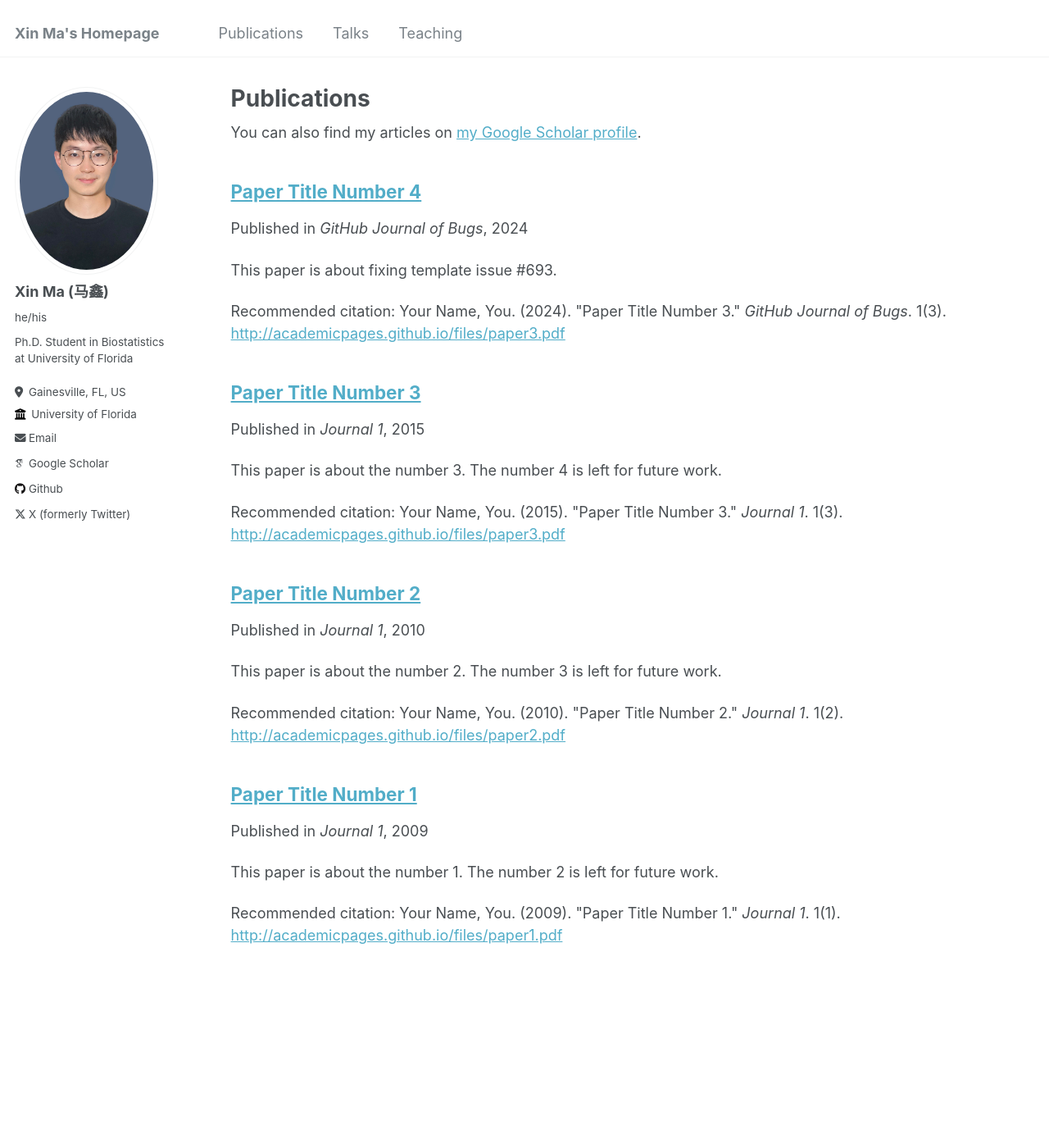
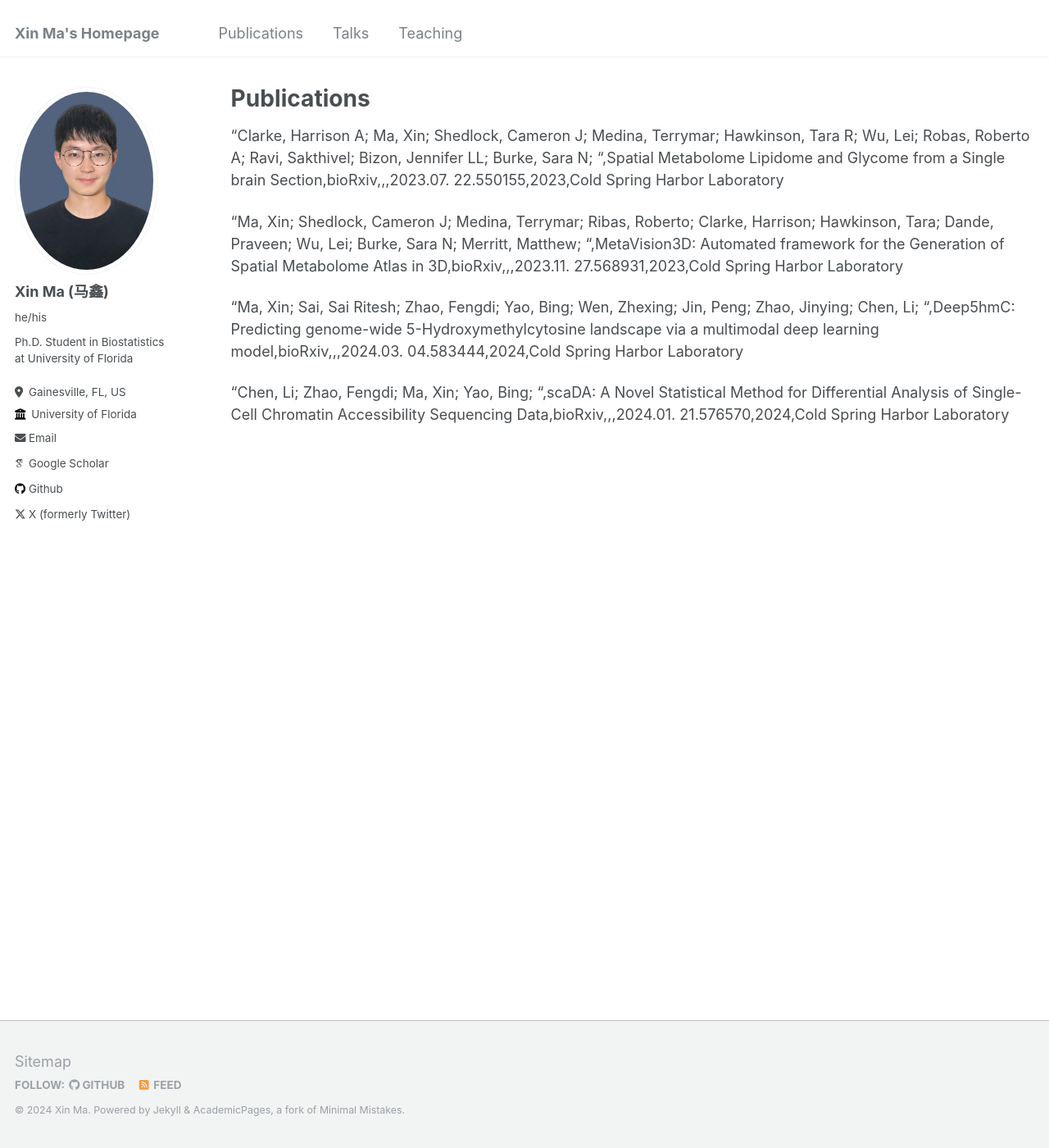
Before and after one commit to XinBiostats/xinbiostats.github.io, a Jekyll site: the page built from _pages/publications.md, in a window 1280 px wide and 1400 px high. Shown: the whole window at 82% size. Built offline with Jekyll 4.4.1, drawn with Linux system fonts in a browser that asks for light colours; some web fonts are replaced.

Commit message:
Update publications.md

```diff
--- a/_pages/publications.md
+++ b/_pages/publications.md
@@ -5,12 +5,10 @@ permalink: /publications/
 author_profile: true
 ---
 
-{% if site.author.googlescholar %}
-  <div class="wordwrap">You can also find my articles on <a href="{{site.author.googlescholar}}">my Google Scholar profile</a>.</div>
-{% endif %}
+"Clarke, Harrison A; Ma, Xin; Shedlock, Cameron J; Medina, Terrymar; Hawkinson, Tara R; Wu, Lei; Robas, Roberto A; Ravi, Sakthivel; Bizon, Jennifer LL; Burke, Sara N; ",Spatial Metabolome Lipidome and Glycome from a Single brain Section,bioRxiv,,,2023.07. 22.550155,2023,Cold Spring Harbor Laboratory
 
-{% include base_path %}
+"Ma, Xin; Shedlock, Cameron J; Medina, Terrymar; Ribas, Roberto; Clarke, Harrison; Hawkinson, Tara; Dande, Praveen; Wu, Lei; Burke, Sara N; Merritt, Matthew; ",MetaVision3D: Automated framework for the Generation of Spatial Metabolome Atlas in 3D,bioRxiv,,,2023.11. 27.568931,2023,Cold Spring Harbor Laboratory
 
-{% for post in site.publications reversed %}
-  {% include archive-single.html %}
-{% endfor %}
+"Ma, Xin; Sai, Sai Ritesh; Zhao, Fengdi; Yao, Bing; Wen, Zhexing; Jin, Peng; Zhao, Jinying; Chen, Li; ",Deep5hmC: Predicting genome-wide 5-Hydroxymethylcytosine landscape via a multimodal deep learning model,bioRxiv,,,2024.03. 04.583444,2024,Cold Spring Harbor Laboratory
+
+"Chen, Li; Zhao, Fengdi; Ma, Xin; Yao, Bing; ",scaDA: A Novel Statistical Method for Differential Analysis of Single-Cell Chromatin Accessibility Sequencing Data,bioRxiv,,,2024.01. 21.576570,2024,Cold Spring Harbor Laboratory
```
